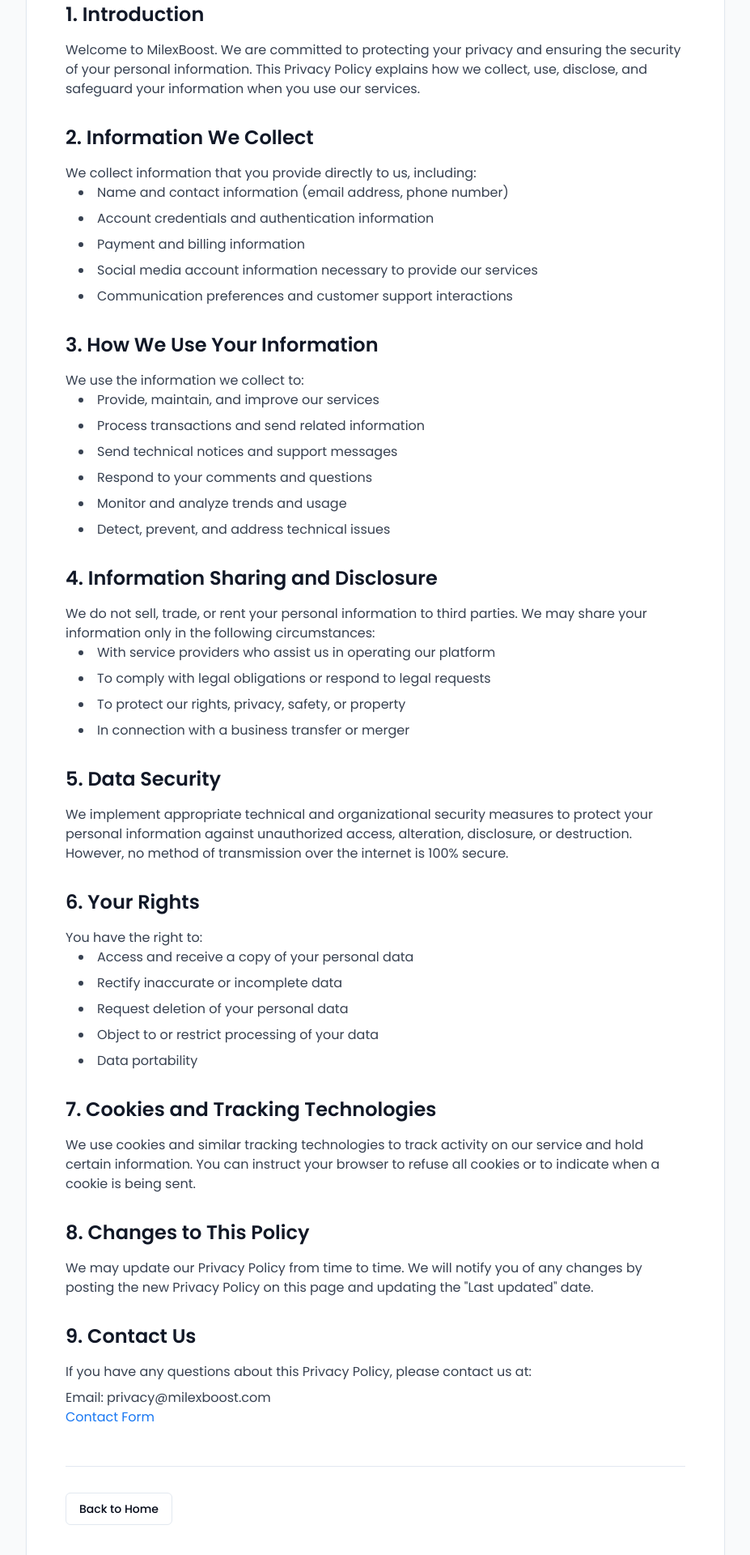
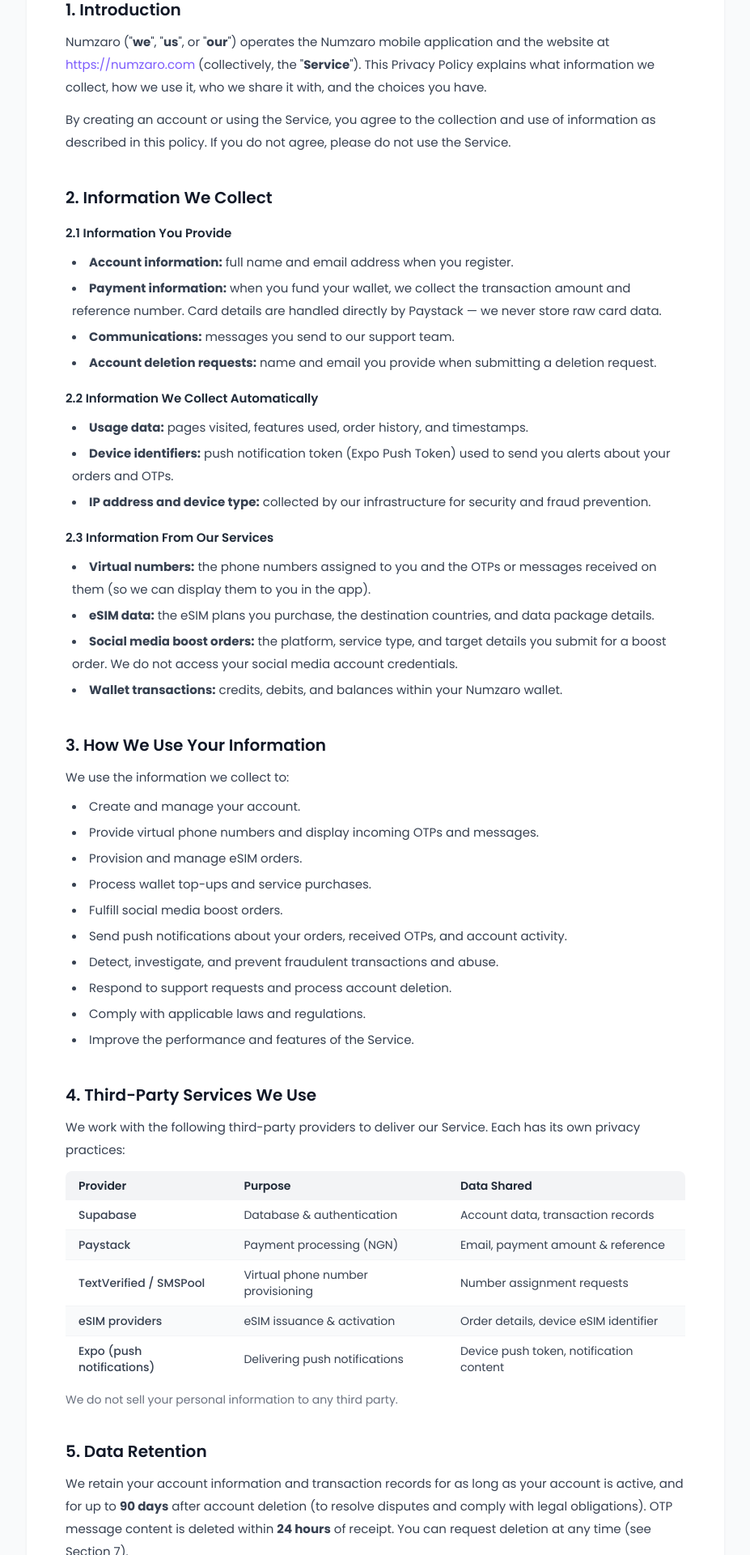
Before and after one commit to Jabulaniusen1/numzaro, a Next.js app: page /privacy in a window 1280 px wide. Shown: the part 280-2200 px from the top of the page at 81% size, without its empty margins (176-1103 px from the left). Built offline with nearby package versions, Linux system fonts and the light colour scheme.

Commit message:
feat: enhance Privacy Policy page with updated content and improved layout

```diff
--- a/app/privacy/page.tsx
+++ b/app/privacy/page.tsx
@@ -1,119 +1,258 @@
 import Link from "next/link";
-import { Button } from "@/components/ui/button";
-import { Card, CardContent } from "@/components/ui/card";
 import { Navbar } from "@/components/Navbar";
+
+export const metadata = {
+  title: "Privacy Policy – Numzaro",
+  description: "Learn how Numzaro collects, uses, and protects your personal information.",
+};
+
+const LAST_UPDATED = "June 16, 2025";
+const CONTACT_EMAIL = "support@numzaro.com";
+const WEBSITE = "https://numzaro.com";
 
 export default function PrivacyPolicyPage() {
   return (
-    <div className="min-h-screen bg-gray-50">
+    <div className="min-h-screen bg-gray-50 dark:bg-gray-950">
       <Navbar />
 
       <div className="container mx-auto px-4 py-12 max-w-4xl">
-        <Card>
-          <CardContent className="p-8 md:p-12">
-            <h1 className="text-4xl font-bold text-gray-900 mb-4">Privacy Policy</h1>
-            <p className="text-gray-600 mb-8">Last updated: {new Date().toLocaleDateString()}</p>
+        <div className="bg-white dark:bg-gray-900 rounded-2xl shadow-sm border border-gray-100 dark:border-gray-800 p-8 md:p-12">
+          {/* Header */}
+          <h1 className="text-4xl font-bold text-gray-900 dark:text-white mb-2">Privacy Policy</h1>
+          <p className="text-gray-500 dark:text-gray-400 mb-10 text-sm">Last updated: {LAST_UPDATED}</p>
 
-            <div className="prose prose-lg max-w-none space-y-6 text-gray-700">
+          <div className="space-y-10 text-gray-700 dark:text-gray-300 text-[15px] leading-7">
+
+            {/* 1. Introduction */}
             <section>
-                <h2 className="text-2xl font-semibold text-gray-900 mt-8 mb-4">1. Introduction</h2>
+              <h2 className="text-xl font-semibold text-gray-900 dark:text-white mb-3">1. Introduction</h2>
               <p>
-                  Welcome to MilexBoost. We are committed to protecting your privacy and ensuring the security of your personal information. This Privacy Policy explains how we collect, use, disclose, and safeguard your information when you use our services.
+                Numzaro ("<strong>we</strong>", "<strong>us</strong>", or "<strong>our</strong>") operates the Numzaro
+                mobile application and the website at <a href={WEBSITE} className="text-[#7C5CFC] hover:underline">{WEBSITE}</a>{" "}
+                (collectively, the "<strong>Service</strong>"). This Privacy Policy explains what information we collect,
+                how we use it, who we share it with, and the choices you have.
+              </p>
+              <p className="mt-3">
+                By creating an account or using the Service, you agree to the collection and use of information as
+                described in this policy. If you do not agree, please do not use the Service.
               </p>
             </section>
 
+            {/* 2. Information We Collect */}
             <section>
-                <h2 className="text-2xl font-semibold text-gray-900 mt-8 mb-4">2. Information We Collect</h2>
-                <p>We collect information that you provide directly to us, including:</p>
-                <ul className="list-disc list-inside space-y-2 ml-4">
-                  <li>Name and contact information (email address, phone number)</li>
-                  <li>Account credentials and authentication information</li>
-                  <li>Payment and billing information</li>
-                  <li>Social media account information necessary to provide our services</li>
-                  <li>Communication preferences and customer support interactions</li>
+              <h2 className="text-xl font-semibold text-gray-900 dark:text-white mb-3">2. Information We Collect</h2>
+
+              <h3 className="font-semibold text-gray-800 dark:text-gray-200 mt-4 mb-2">2.1 Information You Provide</h3>
+              <ul className="list-disc list-inside space-y-1 ml-2">
+                <li><strong>Account information:</strong> full name and email address when you register.</li>
+                <li><strong>Payment information:</strong> when you fund your wallet, we collect the transaction amount and reference number. Card details are handled directly by Paystack — we never store raw card data.</li>
+                <li><strong>Communications:</strong> messages you send to our support team.</li>
+                <li><strong>Account deletion requests:</strong> name and email you provide when submitting a deletion request.</li>
+              </ul>
+
+              <h3 className="font-semibold text-gray-800 dark:text-gray-200 mt-4 mb-2">2.2 Information We Collect Automatically</h3>
+              <ul className="list-disc list-inside space-y-1 ml-2">
+                <li><strong>Usage data:</strong> pages visited, features used, order history, and timestamps.</li>
+                <li><strong>Device identifiers:</strong> push notification token (Expo Push Token) used to send you alerts about your orders and OTPs.</li>
+                <li><strong>IP address and device type:</strong> collected by our infrastructure for security and fraud prevention.</li>
+              </ul>
+
+              <h3 className="font-semibold text-gray-800 dark:text-gray-200 mt-4 mb-2">2.3 Information From Our Services</h3>
+              <ul className="list-disc list-inside space-y-1 ml-2">
+                <li><strong>Virtual numbers:</strong> the phone numbers assigned to you and the OTPs or messages received on them (so we can display them to you in the app).</li>
+                <li><strong>eSIM data:</strong> the eSIM plans you purchase, the destination countries, and data package details.</li>
+                <li><strong>Social media boost orders:</strong> the platform, service type, and target details you submit for a boost order. We do not access your social media account credentials.</li>
+                <li><strong>Wallet transactions:</strong> credits, debits, and balances within your Numzaro wallet.</li>
               </ul>
             </section>
 
+            {/* 3. How We Use Your Information */}
             <section>
-                <h2 className="text-2xl font-semibold text-gray-900 mt-8 mb-4">3. How We Use Your Information</h2>
+              <h2 className="text-xl font-semibold text-gray-900 dark:text-white mb-3">3. How We Use Your Information</h2>
               <p>We use the information we collect to:</p>
-                <ul className="list-disc list-inside space-y-2 ml-4">
-                  <li>Provide, maintain, and improve our services</li>
-                  <li>Process transactions and send related information</li>
-                  <li>Send technical notices and support messages</li>
-                  <li>Respond to your comments and questions</li>
-                  <li>Monitor and analyze trends and usage</li>
-                  <li>Detect, prevent, and address technical issues</li>
+              <ul className="list-disc list-inside space-y-1 mt-2 ml-2">
+                <li>Create and manage your account.</li>
+                <li>Provide virtual phone numbers and display incoming OTPs and messages.</li>
+                <li>Provision and manage eSIM orders.</li>
+                <li>Process wallet top-ups and service purchases.</li>
+                <li>Fulfill social media boost orders.</li>
+                <li>Send push notifications about your orders, received OTPs, and account activity.</li>
+                <li>Detect, investigate, and prevent fraudulent transactions and abuse.</li>
+                <li>Respond to support requests and process account deletion.</li>
+                <li>Comply with applicable laws and regulations.</li>
+                <li>Improve the performance and features of the Service.</li>
               </ul>
             </section>
 
+            {/* 4. Third-Party Services */}
             <section>
-                <h2 className="text-2xl font-semibold text-gray-900 mt-8 mb-4">4. Information Sharing and Disclosure</h2>
-                <p>
-                  We do not sell, trade, or rent your personal information to third parties. We may share your information only in the following circumstances:
-                </p>
-                <ul className="list-disc list-inside space-y-2 ml-4">
-                  <li>With service providers who assist us in operating our platform</li>
-                  <li>To comply with legal obligations or respond to legal requests</li>
-                  <li>To protect our rights, privacy, safety, or property</li>
-                  <li>In connection with a business transfer or merger</li>
-                </ul>
-              </section>
-
-              <section>
-                <h2 className="text-2xl font-semibold text-gray-900 mt-8 mb-4">5. Data Security</h2>
-                <p>
-                  We implement appropriate technical and organizational security measures to protect your personal information against unauthorized access, alteration, disclosure, or destruction. However, no method of transmission over the internet is 100% secure.
+              <h2 className="text-xl font-semibold text-gray-900 dark:text-white mb-3">4. Third-Party Services We Use</h2>
+              <p>We work with the following third-party providers to deliver our Service. Each has its own privacy practices:</p>
+              <div className="overflow-x-auto mt-3">
+                <table className="w-full text-sm border-collapse">
+                  <thead>
+                    <tr className="bg-gray-100 dark:bg-gray-800 text-left">
+                      <th className="px-4 py-2 font-semibold text-gray-800 dark:text-gray-200 rounded-tl-lg">Provider</th>
+                      <th className="px-4 py-2 font-semibold text-gray-800 dark:text-gray-200">Purpose</th>
+                      <th className="px-4 py-2 font-semibold text-gray-800 dark:text-gray-200 rounded-tr-lg">Data Shared</th>
+                    </tr>
+                  </thead>
+                  <tbody className="divide-y divide-gray-100 dark:divide-gray-800">
+                    <tr>
+                      <td className="px-4 py-2 font-medium">Supabase</td>
+                      <td className="px-4 py-2">Database &amp; authentication</td>
+                      <td className="px-4 py-2">Account data, transaction records</td>
+                    </tr>
+                    <tr className="bg-gray-50 dark:bg-gray-800/50">
+                      <td className="px-4 py-2 font-medium">Paystack</td>
+                      <td className="px-4 py-2">Payment processing (NGN)</td>
+                      <td className="px-4 py-2">Email, payment amount &amp; reference</td>
+                    </tr>
+                    <tr>
+                      <td className="px-4 py-2 font-medium">TextVerified / SMSPool</td>
+                      <td className="px-4 py-2">Virtual phone number provisioning</td>
+                      <td className="px-4 py-2">Number assignment requests</td>
+                    </tr>
+                    <tr className="bg-gray-50 dark:bg-gray-800/50">
+                      <td className="px-4 py-2 font-medium">eSIM providers</td>
+                      <td className="px-4 py-2">eSIM issuance &amp; activation</td>
+                      <td className="px-4 py-2">Order details, device eSIM identifier</td>
+                    </tr>
+                    <tr>
+                      <td className="px-4 py-2 font-medium">Expo (push notifications)</td>
+                      <td className="px-4 py-2">Delivering push notifications</td>
+                      <td className="px-4 py-2">Device push token, notification content</td>
+                    </tr>
+                  </tbody>
+                </table>
+              </div>
+              <p className="mt-3 text-sm text-gray-500 dark:text-gray-400">
+                We do not sell your personal information to any third party.
               </p>
             </section>
 
+            {/* 5. Data Retention */}
             <section>
-                <h2 className="text-2xl font-semibold text-gray-900 mt-8 mb-4">6. Your Rights</h2>
-                <p>You have the right to:</p>
-                <ul className="list-disc list-inside space-y-2 ml-4">
-                  <li>Access and receive a copy of your personal data</li>
-                  <li>Rectify inaccurate or incomplete data</li>
-                  <li>Request deletion of your personal data</li>
-                  <li>Object to or restrict processing of your data</li>
-                  <li>Data portability</li>
-                </ul>
-              </section>
-
-              <section>
-                <h2 className="text-2xl font-semibold text-gray-900 mt-8 mb-4">7. Cookies and Tracking Technologies</h2>
+              <h2 className="text-xl font-semibold text-gray-900 dark:text-white mb-3">5. Data Retention</h2>
               <p>
-                  We use cookies and similar tracking technologies to track activity on our service and hold certain information. You can instruct your browser to refuse all cookies or to indicate when a cookie is being sent.
+                We retain your account information and transaction records for as long as your account is active, and
+                for up to <strong>90 days</strong> after account deletion (to resolve disputes and comply with legal
+                obligations). OTP message content is deleted within <strong>24 hours</strong> of receipt. You can
+                request deletion at any time (see Section 7).
               </p>
             </section>
 
+            {/* 6. Data Security */}
             <section>
-                <h2 className="text-2xl font-semibold text-gray-900 mt-8 mb-4">8. Changes to This Policy</h2>
+              <h2 className="text-xl font-semibold text-gray-900 dark:text-white mb-3">6. Data Security</h2>
               <p>
-                  We may update our Privacy Policy from time to time. We will notify you of any changes by posting the new Privacy Policy on this page and updating the "Last updated" date.
+                We use industry-standard measures including encrypted connections (HTTPS/TLS), row-level security on
+                our database, and token-based authentication to protect your data. No method of electronic
+                transmission or storage is 100% secure, but we take the protection of your information seriously and
+                continuously work to improve our security practices.
               </p>
             </section>
 
+            {/* 7. Your Rights & Account Deletion */}
             <section>
-                <h2 className="text-2xl font-semibold text-gray-900 mt-8 mb-4">9. Contact Us</h2>
-                <p>
-                  If you have any questions about this Privacy Policy, please contact us at:
-                </p>
-                <p className="mt-2">
-                  Email: privacy@milexboost.com<br />
-                  <Link href="/contact" className="text-[#1877F2] hover:underline">
-                    Contact Form
-                  </Link>
+              <h2 className="text-xl font-semibold text-gray-900 dark:text-white mb-3">7. Your Rights &amp; Account Deletion</h2>
+              <p>You have the right to:</p>
+              <ul className="list-disc list-inside space-y-1 mt-2 ml-2">
+                <li><strong>Access</strong> the personal data we hold about you.</li>
+                <li><strong>Correct</strong> inaccurate information in your profile.</li>
+                <li><strong>Delete</strong> your account and associated data.</li>
+                <li><strong>Export</strong> your transaction history.</li>
+                <li><strong>Opt out</strong> of push notifications at any time via your device settings.</li>
+              </ul>
+              <p className="mt-3">
+                To request account deletion, use the <strong>Delete Account</strong> option in the app (Profile → Delete Account)
+                or email us at{" "}
+                <a href={`mailto:${CONTACT_EMAIL}`} className="text-[#7C5CFC] hover:underline">{CONTACT_EMAIL}</a>{" "}
+                with the subject <em>"Account Deletion Request"</em>. We will process your request within{" "}
+                <strong>7 business days</strong>.
               </p>
             </section>
+
+            {/* 8. Children's Privacy */}
+            <section>
+              <h2 className="text-xl font-semibold text-gray-900 dark:text-white mb-3">8. Children's Privacy</h2>
+              <p>
+                The Service is not directed to anyone under the age of <strong>18</strong>. We do not knowingly
+                collect personal information from children. If you believe a child has provided us with personal
+                information, please contact us and we will delete it promptly.
+              </p>
+            </section>
+
+            {/* 9. International Users */}
+            <section>
+              <h2 className="text-xl font-semibold text-gray-900 dark:text-white mb-3">9. International Users</h2>
+              <p>
+                Numzaro is operated from Nigeria and serves users globally. Your data may be stored on servers
+                located outside your country of residence. By using the Service, you consent to the transfer of your
+                data to these servers in accordance with this Privacy Policy.
+              </p>
+            </section>
+
+            {/* 10. Cookies */}
+            <section>
+              <h2 className="text-xl font-semibold text-gray-900 dark:text-white mb-3">10. Cookies</h2>
+              <p>
+                Our website uses cookies to maintain your login session and remember your preferences (such as dark
+                mode). We do not use cookies for advertising or cross-site tracking. You can disable cookies in your
+                browser settings, but some features may not function correctly.
+              </p>
+            </section>
+
+            {/* 11. Changes to This Policy */}
+            <section>
+              <h2 className="text-xl font-semibold text-gray-900 dark:text-white mb-3">11. Changes to This Policy</h2>
+              <p>
+                We may update this Privacy Policy periodically. When we make material changes, we will update the
+                "Last updated" date at the top of this page and, where appropriate, notify you via email or an
+                in-app notification. Continued use of the Service after changes take effect constitutes acceptance of
+                the updated policy.
+              </p>
+            </section>
+
+            {/* 12. Contact */}
+            <section>
+              <h2 className="text-xl font-semibold text-gray-900 dark:text-white mb-3">12. Contact Us</h2>
+              <p>If you have any questions, concerns, or requests regarding this Privacy Policy, contact us at:</p>
+              <div className="mt-3 bg-[#f5f3ff] dark:bg-[#1e1a2e] rounded-xl px-5 py-4 text-sm">
+                <p><strong>Numzaro Support</strong></p>
+                <p>
+                  Email:{" "}
+                  <a href={`mailto:${CONTACT_EMAIL}`} className="text-[#7C5CFC] hover:underline">
+                    {CONTACT_EMAIL}
+                  </a>
+                </p>
+                <p>
+                  Website:{" "}
+                  <a href={WEBSITE} className="text-[#7C5CFC] hover:underline">
+                    {WEBSITE}
+                  </a>
+                </p>
+              </div>
+            </section>
+
           </div>
 
-            <div className="mt-12 pt-8 border-t">
-              <Link href="/">
-                <Button variant="outline">Back to Home</Button>
+          {/* Footer nav */}
+          <div className="mt-12 pt-8 border-t border-gray-100 dark:border-gray-800 flex flex-wrap gap-4 text-sm">
+            <Link href="/" className="text-gray-500 hover:text-[#7C5CFC] transition-colors">
+              ← Back to Home
+            </Link>
+            <Link href="/terms" className="text-gray-500 hover:text-[#7C5CFC] transition-colors">
+              Terms &amp; Conditions
+            </Link>
+            <Link href="/refund-policy" className="text-gray-500 hover:text-[#7C5CFC] transition-colors">
+              Refund Policy
+            </Link>
+            <Link href="/contact" className="text-gray-500 hover:text-[#7C5CFC] transition-colors">
+              Contact
             </Link>
           </div>
-          </CardContent>
-        </Card>
+        </div>
       </div>
     </div>
   );
```
Lines whose indentation alone changed are shown as unchanged.
